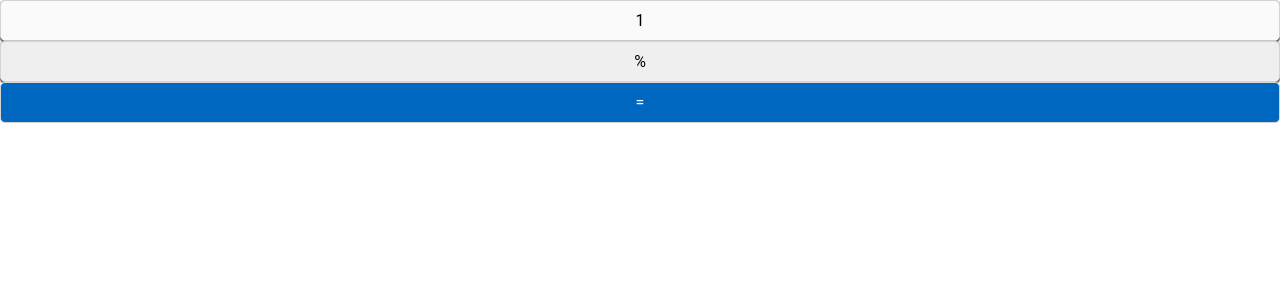
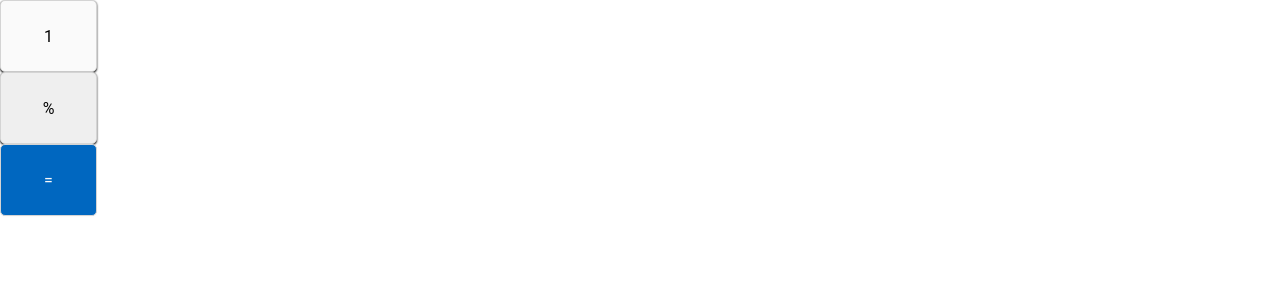
Before and after one commit to miguel-rodrigo/calculator_app, a React (Create React App) app: page / in a window 1280 px wide. Shown: the top 300 px of the page. Built offline with nearby package versions, Linux system fonts and the light colour scheme.

Commit message:
set button dimensions

```diff
--- a/src/Components/Button/Button.scss
+++ b/src/Components/Button/Button.scss
@@ -4,6 +4,8 @@
   display: flex;
   align-items: center;
   justify-content: center;
+  width: 75px;
+  height: 50px;
   padding: 10px;
   background-color: #efefef;
   border-radius: 5px;
```
